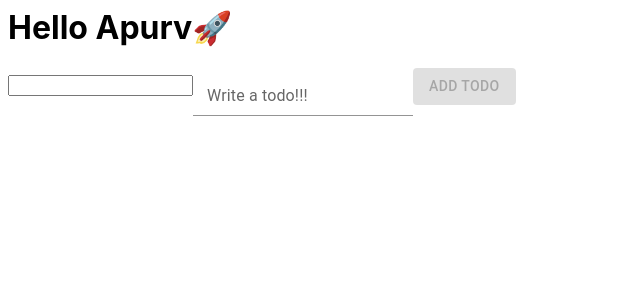
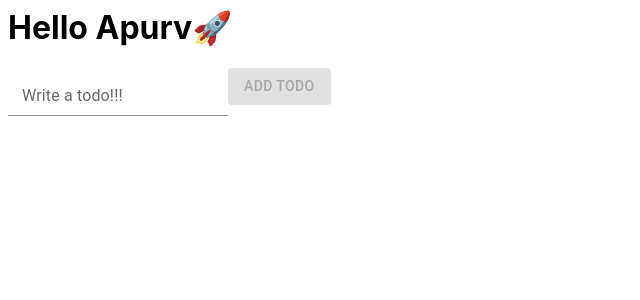
Before and after one commit to Apurv-15/react-todo-app, a React (Create React App) app: page / in a window 1280 px wide. Shown: the top 300 px of the page, without its empty margins (0-640 px from the left). Built offline with nearby package versions, Linux system fonts and the light colour scheme.

Commit message:
2 files modified

```diff
--- a/src/App.js
+++ b/src/App.js
@@ -1,5 +1,5 @@
 import React, { useState } from 'react';
-import Todo from './Todo';
+import Todo from './Todo.js';
 import { Button, FormControl, InputLabel, Input } from '@mui/material';
 
 import './style.css';
@@ -19,7 +19,7 @@ export default function App() {
     <div className="App">
       <h1>Hello Apurv🚀</h1>
       <form>
-        <input />
+        {/* <input /> */}
 
         <FormControl>
           <InputLabel>Write a todo!!!</InputLabel>
@@ -45,7 +45,7 @@ export default function App() {
 
       <ul>
         {todos.map((todo) => (
-          <Todo text={todo} />
+          <Todo text={todo} />//doubt not showing any ul
           // <li>{todo}</li>
         ))}
       </ul>
--- a/src/Todo.js
+++ b/src/Todo.js
@@ -1,4 +1,5 @@
 import React from 'react'
+import { ListItem } from '@mui/material';
 
 function Todo(props)
 {
```
